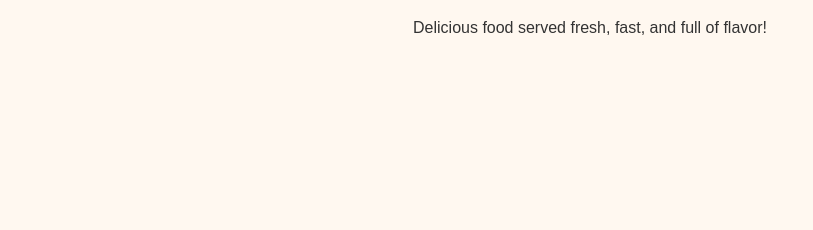
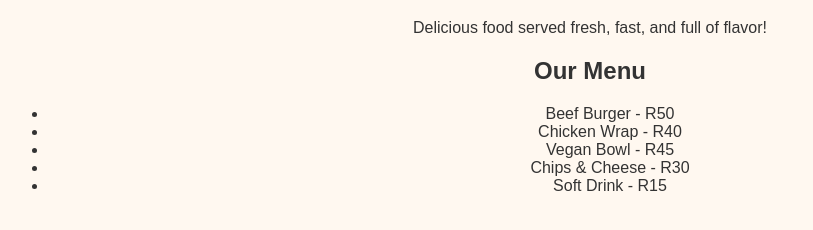
Before and after one commit to Singasuki/Food-website, a plain HTML site: page index.html in a window 1280 px wide. Shown: the part 120-350 px from the top of the page, without its empty margins (50-863 px from the left). Drawn offline with Linux system fonts and the light colour scheme.

Commit message:
Update index.html

```diff
--- a/index.html
+++ b/index.html
@@ -9,5 +9,13 @@
 <body>
   <h1>Welcome to Singasuki 🍱</h1>
   <p>Delicious food served fresh, fast, and full of flavor!</p>
+  <h2>Our Menu</h2>
+<ul>
+  <li>Beef Burger - R50</li>
+  <li>Chicken Wrap - R40</li>
+  <li>Vegan Bowl - R45</li>
+  <li>Chips & Cheese - R30</li>
+  <li>Soft Drink - R15</li>
+</ul>
 </body>
 </html>
```
